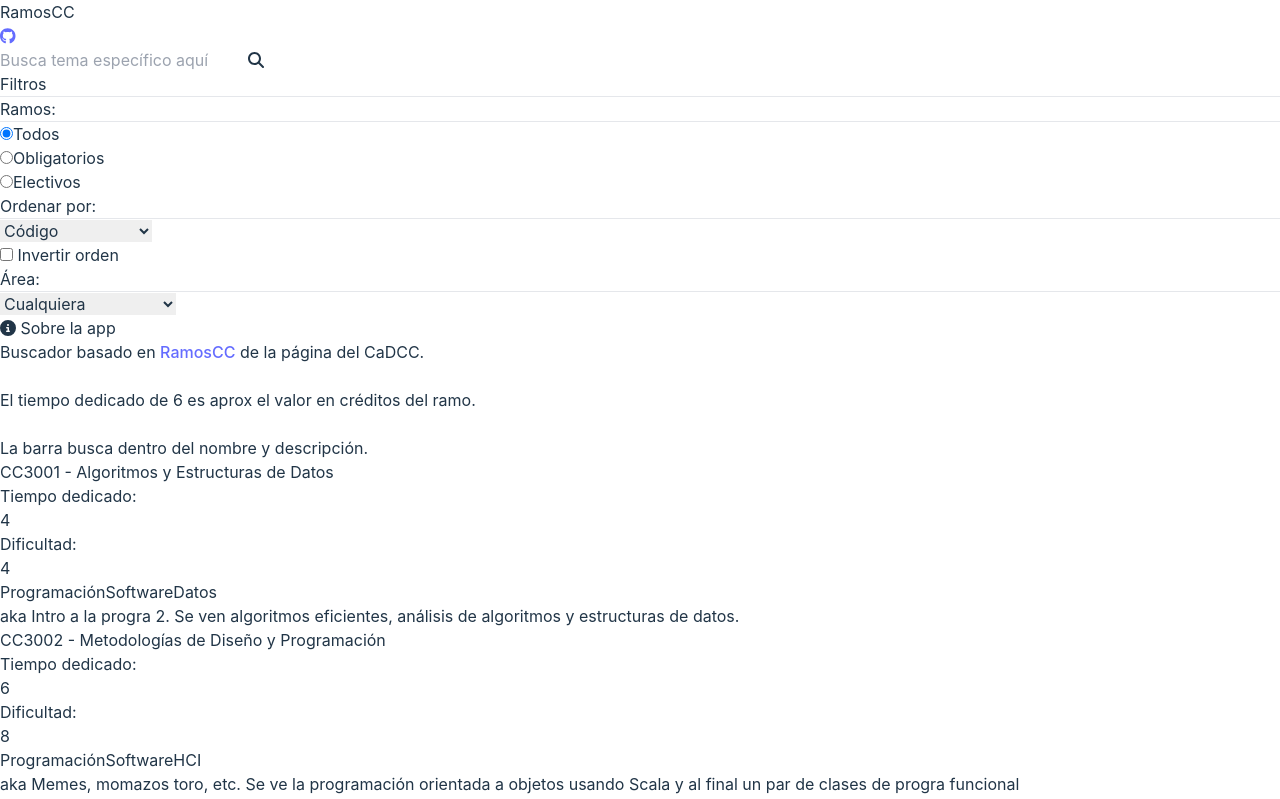
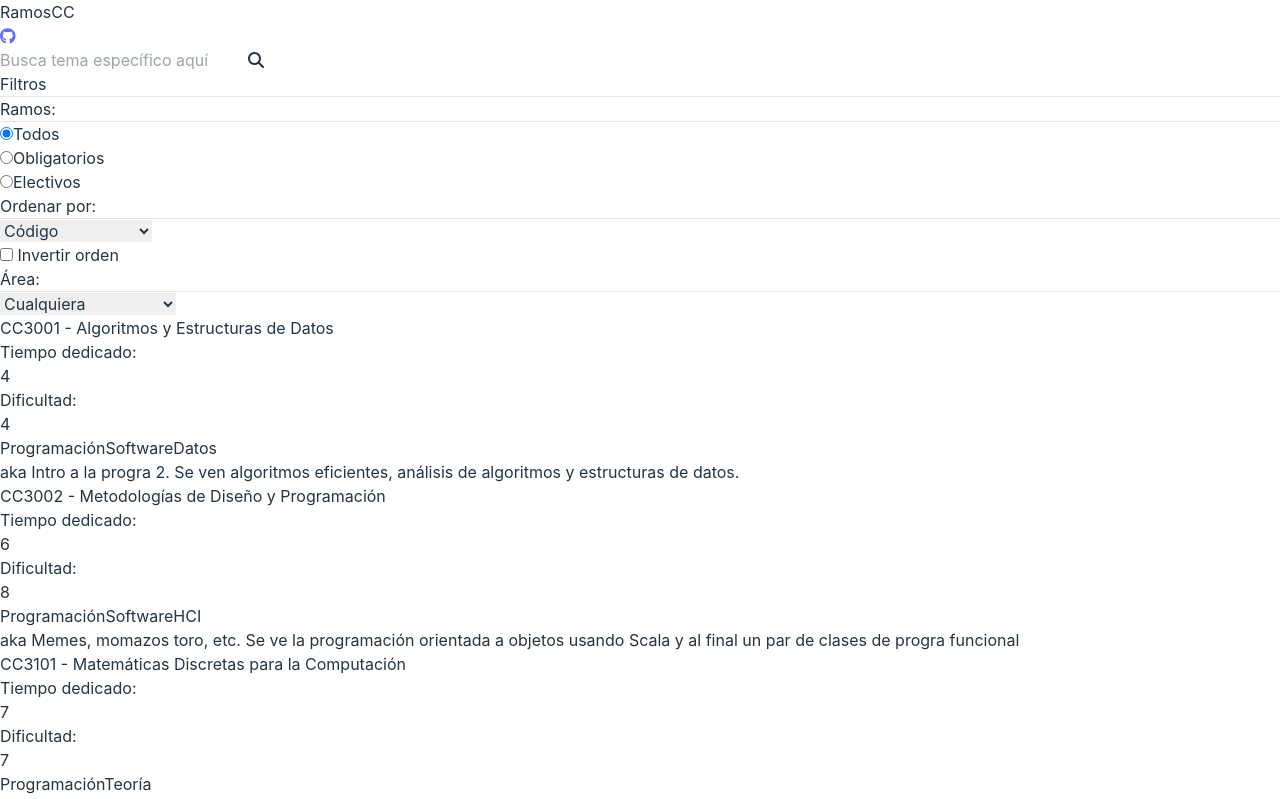
Before and after one commit to AyanoT1/search-tool-ramosDCC, a React (Vite) app: page / in a window 1280 px wide. Shown: the top 799 px of the page. Built offline with nearby package versions, Linux system fonts and the light colour scheme.

Commit message:
refactor: About component added

```diff
--- /dev/null
+++ b/src/About.jsx
@@ -0,0 +1,26 @@
+import { FontAwesomeIcon } from "@fortawesome/react-fontawesome";
+import { faCircleInfo } from "@fortawesome/free-solid-svg-icons";
+
+export default function About() {
+  return (
+    <div
+      name="about"
+      className="border border-gray-400 rounded-lg shadow-md p-5 pl-7 pr-7 m-10 absolute top-1/4 right-4 w-44 z-10"
+    >
+      <h2 className="text-md border-b">
+        <FontAwesomeIcon icon={faCircleInfo} /> Sobre la app
+      </h2>
+      <p className="text-sm">
+        Buscador basado en{" "}
+        <a className="z-40" href="https://ramos.cadcc.cl/">
+          RamosCC
+        </a>{" "}
+        de la página del CaDCC. <br />
+        <br />
+        El tiempo dedicado de 6 es aprox 10h a la semana. <br />
+        <br />
+        La barra busca dentro del nombre y descripción.
+      </p>
+    </div>
+  );
+}
--- a/src/App.jsx
+++ b/src/App.jsx
@@ -1,5 +1,6 @@
 import Header from "./Header";
 import Searchbar from "./Searchbar";
+import About from "./About";
 
 function App() {
 
@@ -7,6 +8,7 @@ function App() {
   <>
     <Header/>
     <Searchbar/>
+    <About/>
   </>
   );
 }
--- a/src/Searchbar.jsx
+++ b/src/Searchbar.jsx
@@ -1,9 +1,6 @@
 import React, { useState } from "react";
 import { FontAwesomeIcon } from "@fortawesome/react-fontawesome";
-import {
-  faMagnifyingGlass,
-  faCircleInfo,
-} from "@fortawesome/free-solid-svg-icons";
+import { faMagnifyingGlass } from "@fortawesome/free-solid-svg-icons";
 import Mandatory from "./assets/Mandatory.json";
 import Optionals from "./assets/Optionals.json";
 import Course from "./Course";
@@ -209,26 +206,6 @@ export default function Searchbar() {
         </div>
       </div>
 
-      {/* Info */}
-      <div
-        name="about"
-        className="border border-gray-400 rounded-lg shadow-md p-5 pl-7 pr-7 m-10 absolute top-1/4 right-4 w-44 z-10"
-      >
-        <h2 className="text-md border-b">
-          <FontAwesomeIcon icon={faCircleInfo} /> Sobre la app
-        </h2>
-        <p className="text-sm">
-          Buscador basado en{" "}
-          <a className="z-40" href="https://ramos.cadcc.cl/">
-            RamosCC
-          </a>{" "}
-          de la página del CaDCC. <br />
-          <br />
-          El tiempo dedicado de 6 es aprox el valor en créditos del ramo. <br />
-          <br />
-          La barra busca dentro del nombre y descripción.
-        </p>
-      </div>
       {/* Displayer */}
       <div
         name="course-list"
```
